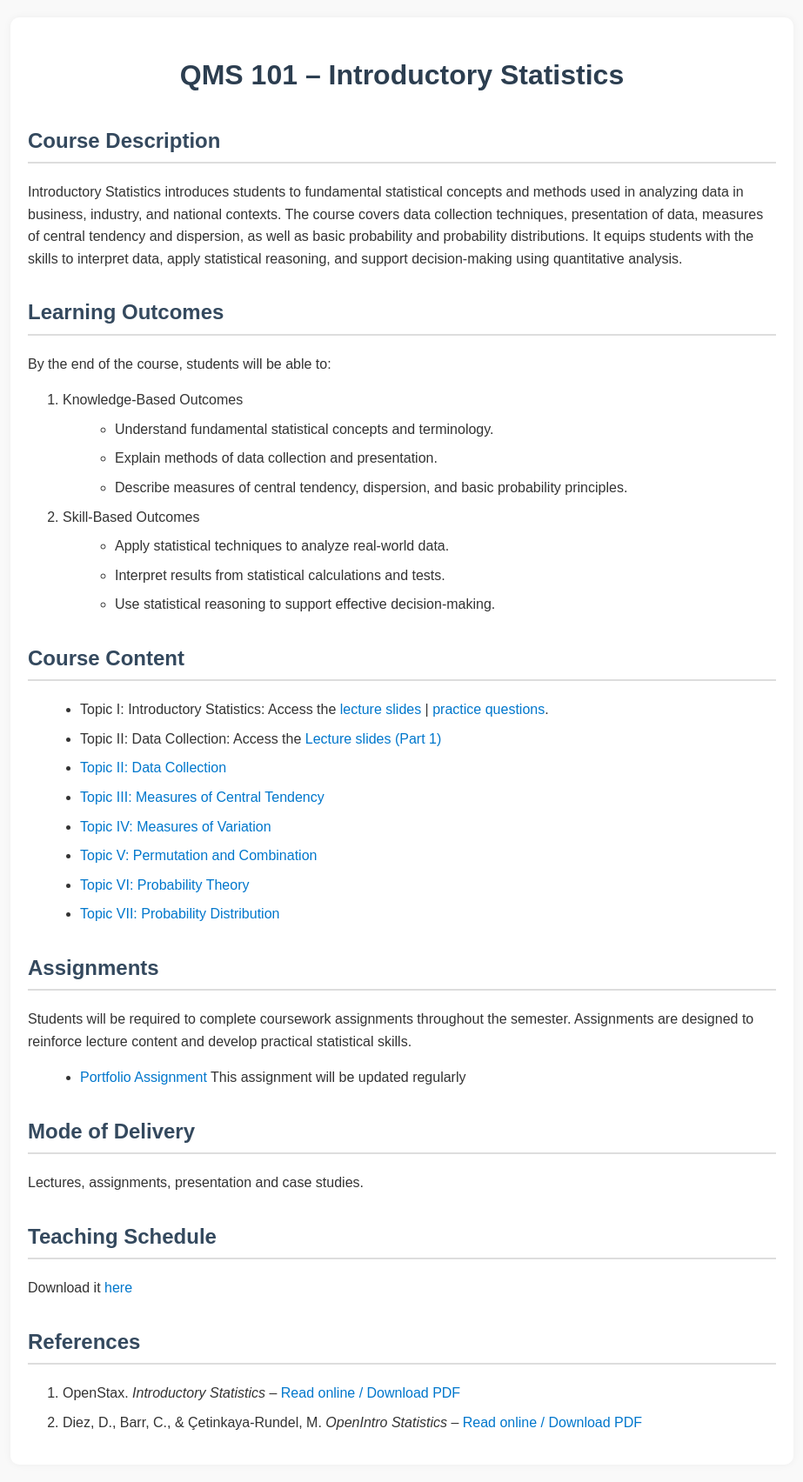
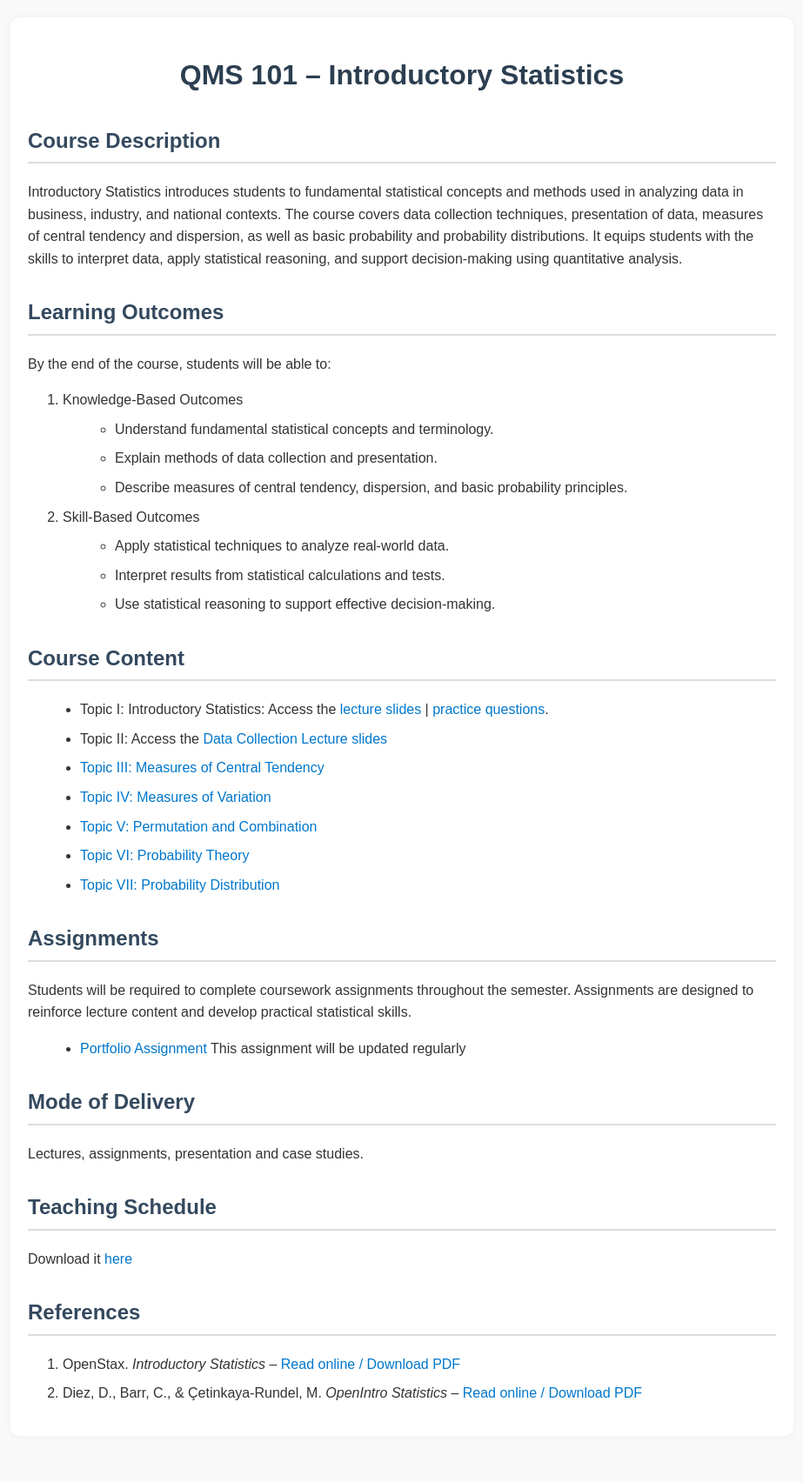
Before and after one commit to FomeA/FomeA.github.io, a Jekyll site: the page _teaching/qms101/index.html, which Jekyll copies as it is, in a window 1280 px wide. Shown: the whole page at 87% size, without its empty margins (178-1101 px from the left). Built offline with Jekyll 4.4.1, drawn with Linux system fonts in a browser that asks for light colours; after the commit the page ends 1671 px from its top, so only the background shows below that.

Commit message:
Update index.html

```diff
--- a/_teaching/qms101/index.html
+++ b/_teaching/qms101/index.html
@@ -90,9 +90,7 @@
   <h2>Course Content</h2>
   <ul>
     <li>Topic I: Introductory Statistics: Access the <a href="/teaching/qms101/slides_t1-pdf.pdf">lecture slides</a> | <a href="/teaching/qms101/QMS101_Topic1_questions.pdf">practice questions</a>.</li>
-    <li>Topic II: Data Collection: Access the <a href="/teaching/qms101/Topic2_partA-pdf.pdf">Lecture slides (Part 1) </a> </li>
-
-    <li><a href="/teaching/qms101/pdfs/topic2/">Topic II: Data Collection </a></li>
+    <li>Topic II: Access the <a href="/teaching/qms101/Topic2_partA-pdf.pdf"> Data Collection Lecture slides </a> </li>
     <li><a href="/teaching/qms101/pdfs/topic3/">Topic III: Measures of Central Tendency </a></li>
     <li><a href="/teaching/qms101/pdfs/topic4/">Topic IV: Measures of Variation </a></li>
     <li><a href="/teaching/qms101/pdfs/topic5/">Topic V: Permutation and Combination </a></li>
```
